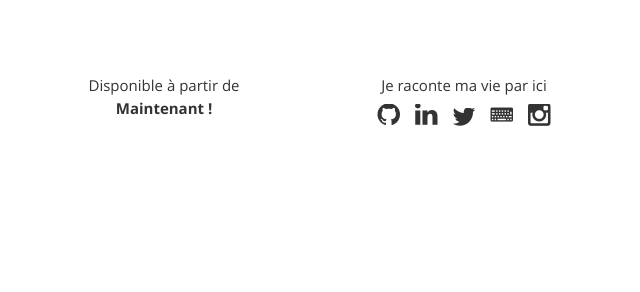
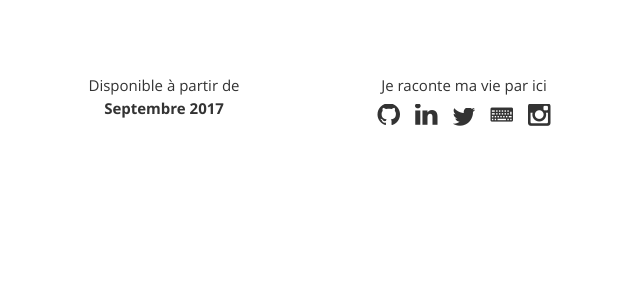
Before and after one commit to Darklg/KevinRocher, a Jekyll site: the page built from _src/index.html, in a window 1280 px wide and 900 px high, scrolled down 4609 px. Shown: the part 253-545 px from the top of the window, without its empty margins (326-966 px from the left). Built offline with Jekyll 4.4.1, drawn with Linux system fonts in a browser that asks for light colours.

Commit message:
Update availability 🔥

```diff
--- a/_config.yml
+++ b/_config.yml
@@ -61,7 +61,7 @@ clients :
 
 # Contact
 availabilityLabel: Disponible à partir de
-availability: Maintenant !
+availability: Septembre 2017
 email: kevin.rocher@gmail.com
 social_networks :
   - site : Github
```
